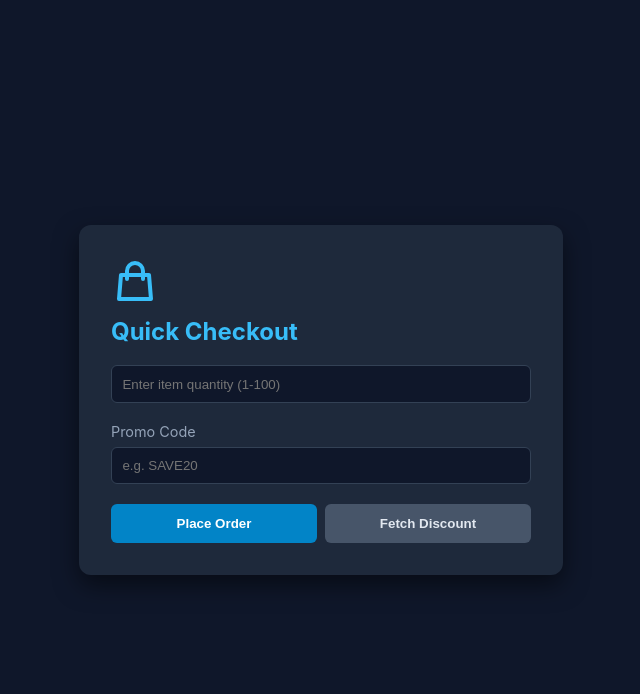
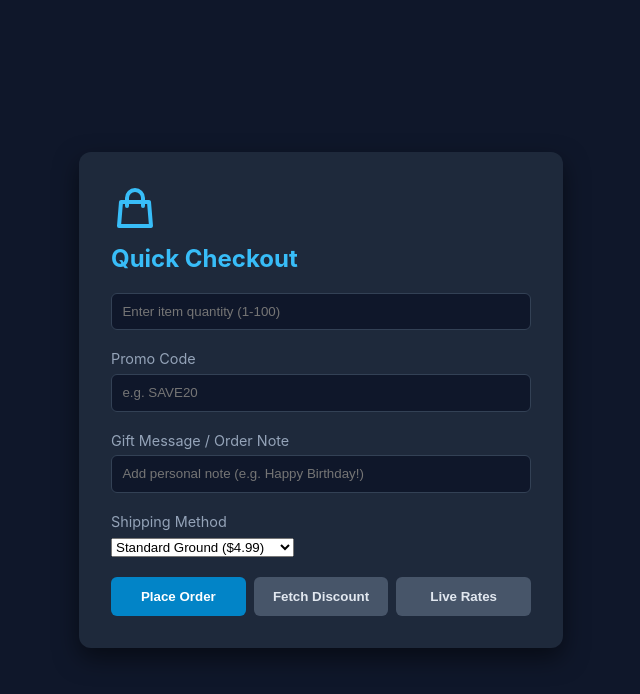
Before and after one commit to ParvPara/ai-tester-app, a plain HTML site: page target-app/index.html in a window 1280 px wide. Shown: the whole page, without its empty margins (319-959 px from the left). Drawn offline with Linux system fonts and the light colour scheme.

Commit message:
Updated index.html to add gift note input shipping method select and live rates button

```diff
--- a/target-app/index.html
+++ b/target-app/index.html
@@ -71,9 +71,23 @@
                 <input type="text" id="promo-code" name="promo_code" placeholder="e.g. SAVE20">
             </div>
 
+            <div class="form-group">
+                <label for="gift-note">Gift Message / Order Note</label>
+                <input type="text" id="gift-note" name="gift_note" placeholder="Add personal note (e.g. Happy Birthday!)">
+            </div>
+
+            <div class="form-group">
+                <label for="shipping-tier">Shipping Method</label>
+                <select id="shipping-tier" name="shipping_tier">
+                    <option value="standard">Standard Ground ($4.99)</option>
+                    <option value="express">Express Next-Day ($14.99)</option>
+                </select>
+            </div>
+
             <div class="btn-group">
                 <button type="submit" id="submit-order-btn" class="btn-primary">Place Order</button>
                 <button type="button" id="claim-promo-btn" class="btn-secondary">Fetch Discount</button>
+                <button type="button" id="calc-shipping-btn" class="btn-secondary">Live Rates</button>
             </div>
         </form>
 
```
